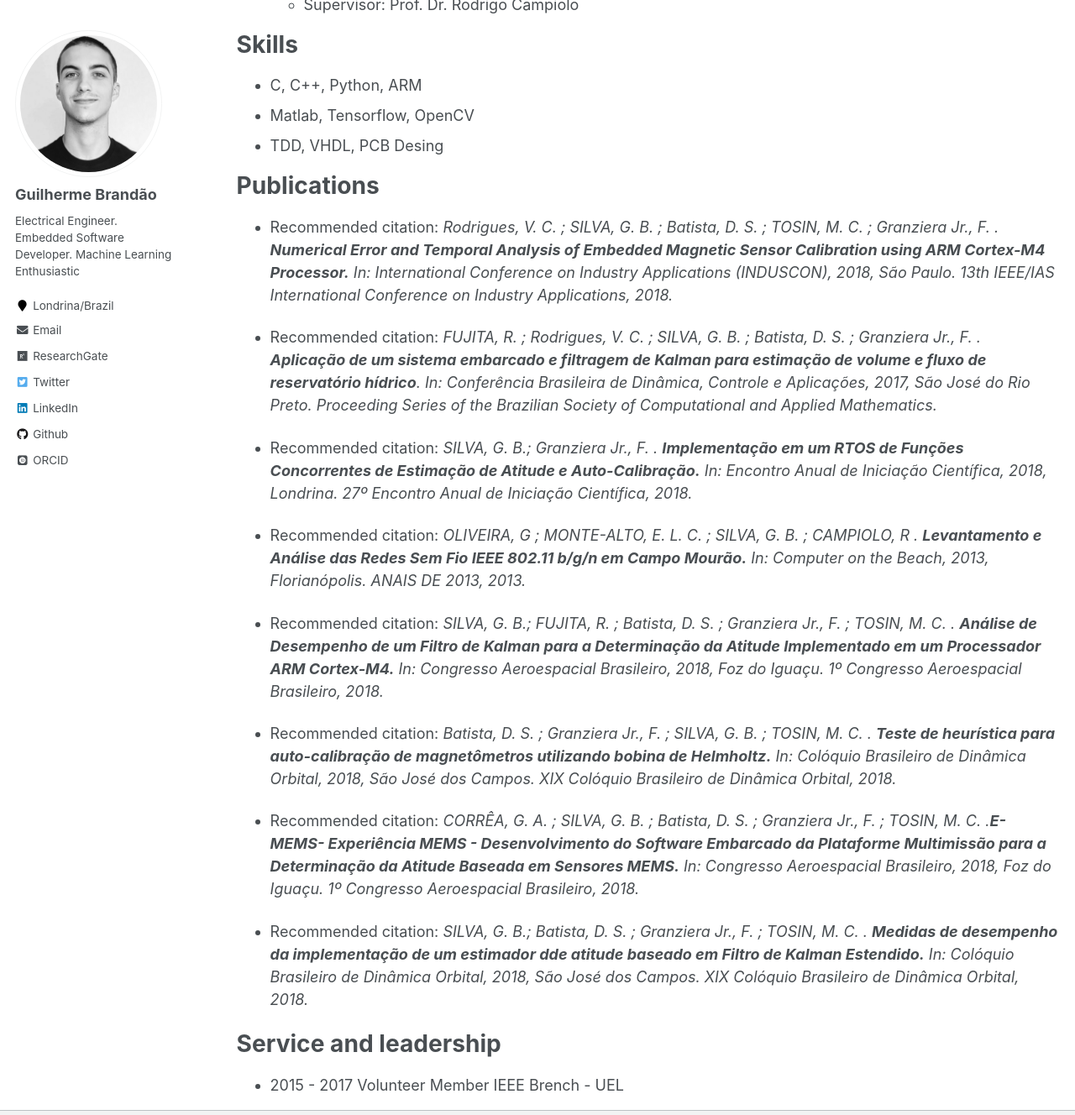
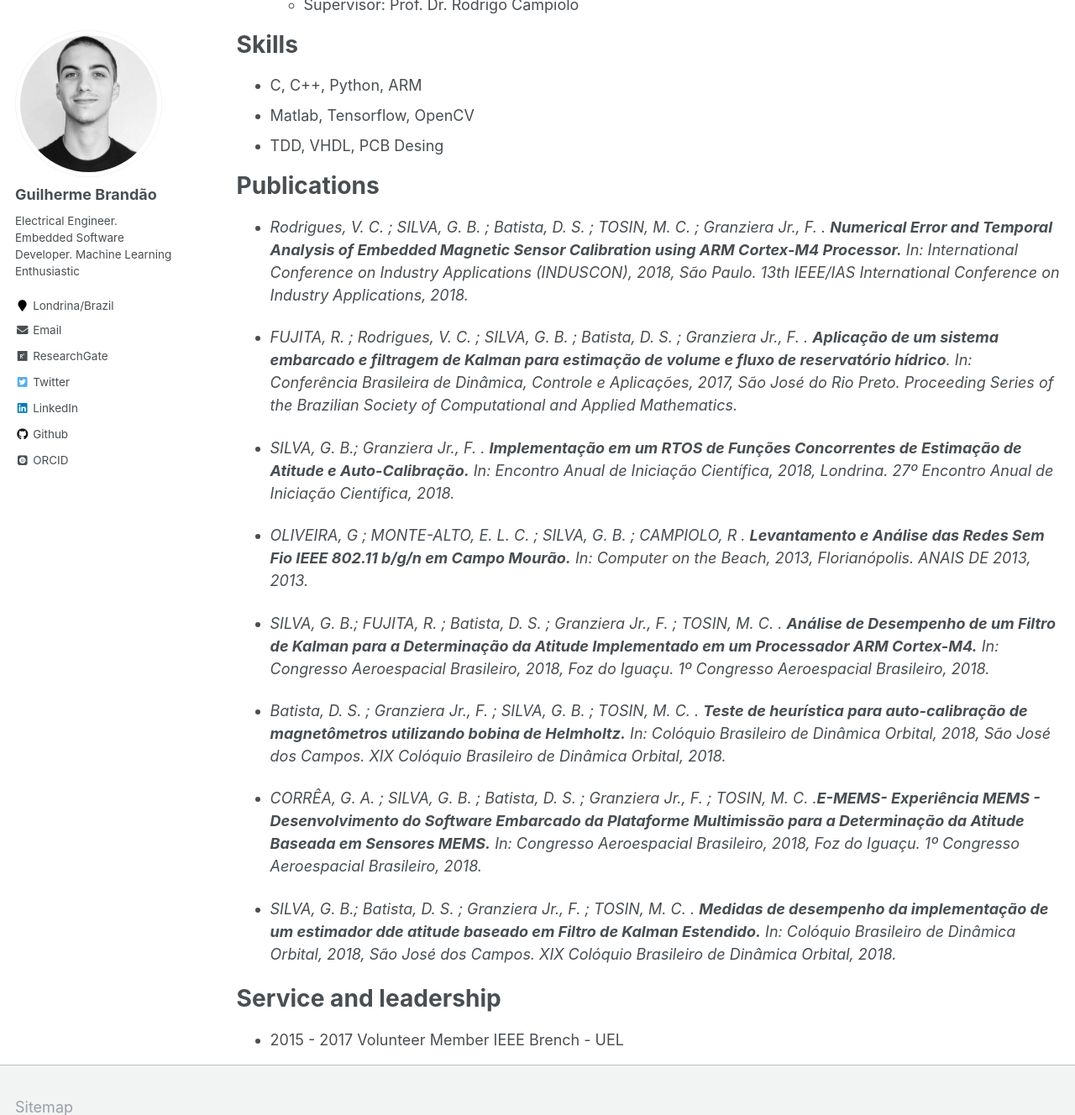
Before and after one commit to brandaogbs/brandaogbs.github.io, a Jekyll site: the page built from _pages/cv.md, in a window 1280 px wide and 1400 px high, scrolled down 1350 px, cut to the strip 0-1328 px from the top of the window. Shown: the whole strip at 84% size. Built offline with Jekyll 4.4.1, drawn with Linux system fonts in a browser that asks for light colours; some web fonts are replaced.

Commit message:
publicaiton

```diff
--- a/_pages/cv.md
+++ b/_pages/cv.md
@@ -62,21 +62,21 @@ Skills
 
 Publications
 ======
-* Recommended citation: *Rodrigues, V. C. ; SILVA, G. B. ; Batista, D. S. ; TOSIN, M. C. ; Granziera Jr., F. . **Numerical Error and Temporal Analysis of Embedded Magnetic Sensor Calibration using ARM Cortex-M4 Processor.** In: International Conference on Industry Applications (INDUSCON), 2018, São Paulo. 13th IEEE/IAS International Conference on Industry Applications, 2018.*
+* *Rodrigues, V. C. ; SILVA, G. B. ; Batista, D. S. ; TOSIN, M. C. ; Granziera Jr., F. . **Numerical Error and Temporal Analysis of Embedded Magnetic Sensor Calibration using ARM Cortex-M4 Processor.** In: International Conference on Industry Applications (INDUSCON), 2018, São Paulo. 13th IEEE/IAS International Conference on Industry Applications, 2018.*
 
-* Recommended citation: *FUJITA, R. ; Rodrigues, V. C. ; SILVA, G. B. ; Batista, D. S. ; Granziera Jr., F. . **Aplicação de um sistema embarcado e filtragem de Kalman para estimação de volume e fluxo de reservatório hídrico**. In: Conferência Brasileira de Dinâmica, Controle e Aplicações, 2017, São José do Rio Preto. Proceeding Series of the Brazilian Society of Computational and Applied Mathematics.*
+* *FUJITA, R. ; Rodrigues, V. C. ; SILVA, G. B. ; Batista, D. S. ; Granziera Jr., F. . **Aplicação de um sistema embarcado e filtragem de Kalman para estimação de volume e fluxo de reservatório hídrico**. In: Conferência Brasileira de Dinâmica, Controle e Aplicações, 2017, São José do Rio Preto. Proceeding Series of the Brazilian Society of Computational and Applied Mathematics.*
 
-* Recommended citation: *SILVA, G. B.; Granziera Jr., F. . **Implementação em um RTOS de Funções Concorrentes de Estimação de Atitude e Auto-Calibração.** In: Encontro Anual de Iniciação Científica, 2018, Londrina. 27º Encontro Anual de Iniciação Científica, 2018.*
+* *SILVA, G. B.; Granziera Jr., F. . **Implementação em um RTOS de Funções Concorrentes de Estimação de Atitude e Auto-Calibração.** In: Encontro Anual de Iniciação Científica, 2018, Londrina. 27º Encontro Anual de Iniciação Científica, 2018.*
 
-* Recommended citation: *OLIVEIRA, G ; MONTE-ALTO, E. L. C. ; SILVA, G. B. ; CAMPIOLO, R . **Levantamento e Análise das Redes Sem Fio IEEE 802.11 b/g/n em Campo Mourão.** In: Computer on the Beach, 2013, Florianópolis. ANAIS DE 2013, 2013.*
+* *OLIVEIRA, G ; MONTE-ALTO, E. L. C. ; SILVA, G. B. ; CAMPIOLO, R . **Levantamento e Análise das Redes Sem Fio IEEE 802.11 b/g/n em Campo Mourão.** In: Computer on the Beach, 2013, Florianópolis. ANAIS DE 2013, 2013.*
 
-* Recommended citation: *SILVA, G. B.; FUJITA, R. ; Batista, D. S. ; Granziera Jr., F. ; TOSIN, M. C. . **Análise de Desempenho de um Filtro de Kalman para a Determinação da Atitude Implementado em um Processador ARM Cortex-M4.** In: Congresso Aeroespacial Brasileiro, 2018, Foz do Iguaçu. 1º Congresso Aeroespacial Brasileiro, 2018.*
+* *SILVA, G. B.; FUJITA, R. ; Batista, D. S. ; Granziera Jr., F. ; TOSIN, M. C. . **Análise de Desempenho de um Filtro de Kalman para a Determinação da Atitude Implementado em um Processador ARM Cortex-M4.** In: Congresso Aeroespacial Brasileiro, 2018, Foz do Iguaçu. 1º Congresso Aeroespacial Brasileiro, 2018.*
 
-* Recommended citation: *Batista, D. S. ; Granziera Jr., F. ; SILVA, G. B. ; TOSIN, M. C. . **Teste de heurística para auto-calibração de magnetômetros utilizando bobina de Helmholtz.** In: Colóquio Brasileiro de Dinâmica Orbital, 2018, São José dos Campos. XIX Colóquio Brasileiro de Dinâmica Orbital, 2018.*
+* *Batista, D. S. ; Granziera Jr., F. ; SILVA, G. B. ; TOSIN, M. C. . **Teste de heurística para auto-calibração de magnetômetros utilizando bobina de Helmholtz.** In: Colóquio Brasileiro de Dinâmica Orbital, 2018, São José dos Campos. XIX Colóquio Brasileiro de Dinâmica Orbital, 2018.*
 
-* Recommended citation: *CORRÊA, G. A. ; SILVA, G. B. ; Batista, D. S. ; Granziera Jr., F. ; TOSIN, M. C. .**E-MEMS- Experiência MEMS - Desenvolvimento do Software Embarcado da Plataforme Multimissão para a Determinação da Atitude Baseada em Sensores MEMS.** In: Congresso Aeroespacial Brasileiro, 2018, Foz do Iguaçu. 1º Congresso Aeroespacial Brasileiro, 2018.*
+* *CORRÊA, G. A. ; SILVA, G. B. ; Batista, D. S. ; Granziera Jr., F. ; TOSIN, M. C. .**E-MEMS- Experiência MEMS - Desenvolvimento do Software Embarcado da Plataforme Multimissão para a Determinação da Atitude Baseada em Sensores MEMS.** In: Congresso Aeroespacial Brasileiro, 2018, Foz do Iguaçu. 1º Congresso Aeroespacial Brasileiro, 2018.*
 
-* Recommended citation: *SILVA, G. B.; Batista, D. S. ; Granziera Jr., F. ; TOSIN, M. C. . **Medidas de desempenho da implementação de um estimador dde atitude baseado em Filtro de Kalman Estendido.** In: Colóquio Brasileiro de Dinâmica Orbital, 2018, São José dos Campos. XIX Colóquio Brasileiro de Dinâmica Orbital, 2018.*
+* *SILVA, G. B.; Batista, D. S. ; Granziera Jr., F. ; TOSIN, M. C. . **Medidas de desempenho da implementação de um estimador dde atitude baseado em Filtro de Kalman Estendido.** In: Colóquio Brasileiro de Dinâmica Orbital, 2018, São José dos Campos. XIX Colóquio Brasileiro de Dinâmica Orbital, 2018.*
 
 
 Service and leadership
```
